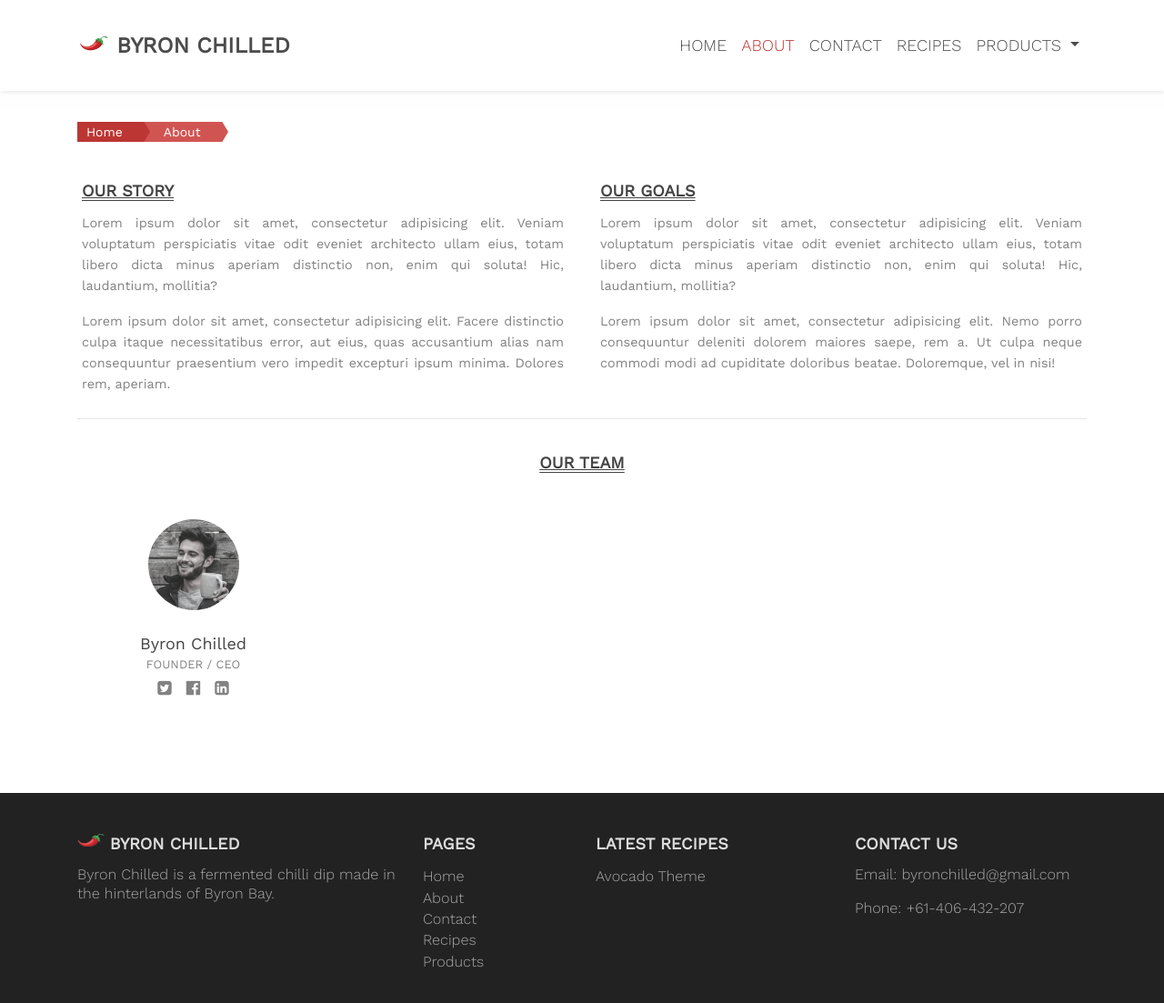
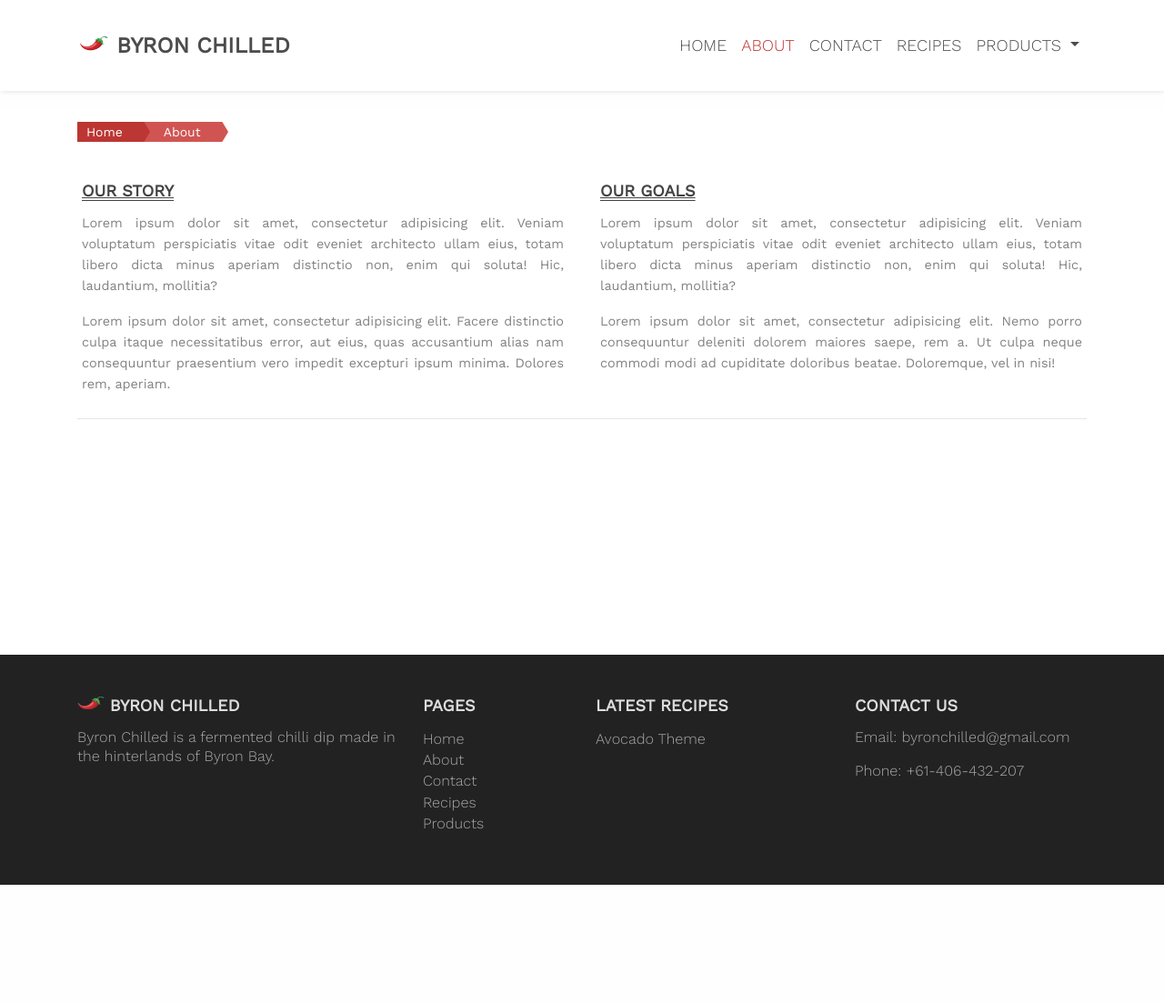
Before and after one commit to byronchilled/website, a Jekyll site: the page built from _pages/about.html, in a window 1280 px wide and 1124 px high. Shown: the top 1103 px of the window at 91% size. Built offline with Jekyll 4.4.1, drawn with Linux system fonts in a browser that asks for light colours; nearby versions of some CDN libraries.

```diff
--- a/_pages/about.html
+++ b/_pages/about.html
@@ -27,7 +27,7 @@ desctiption: "Bored of the same old website designs? Avocado jekyll theme presen
   </div>
   <hr>
 
-  <div class="team-container">
+  <!-- <div class="team-container">
     <div class="row">
       <div class="col-md-12">
         <h6 class="double-u">Our Team</h6>
@@ -54,5 +54,5 @@ desctiption: "Bored of the same old website designs? Avocado jekyll theme presen
       </div>
       {% endfor %}
     </div>
-  </div>
+  </div> -->
 </div>
--- a/_pages/contact.html
+++ b/_pages/contact.html
@@ -50,7 +50,7 @@ description: I care about my readers' opinions. Please leave a note or just say
   <div class="col-md-6">
     <form
       class="wj-contact"
-      action="https://formspree.io/{{site.email}}"
+      action="https://formspree.io/f/xoqyrgly"
       method="POST"
     >
       <input type="email" name="email" placeholder="Email Address" />
--- a/blog/index.html
+++ b/blog/index.html
@@ -45,9 +45,9 @@ description: Find all about avocado jekyll theme posts here.
 
       <hr>
 
-      <div class="banner">
+      <!-- <div class="banner">
         <img src="http://placehold.jp/f5f2e7/4d4d4d/400x300.png?text=Banner" alt="">
-      </div>
+      </div> -->
 
 
 
```
